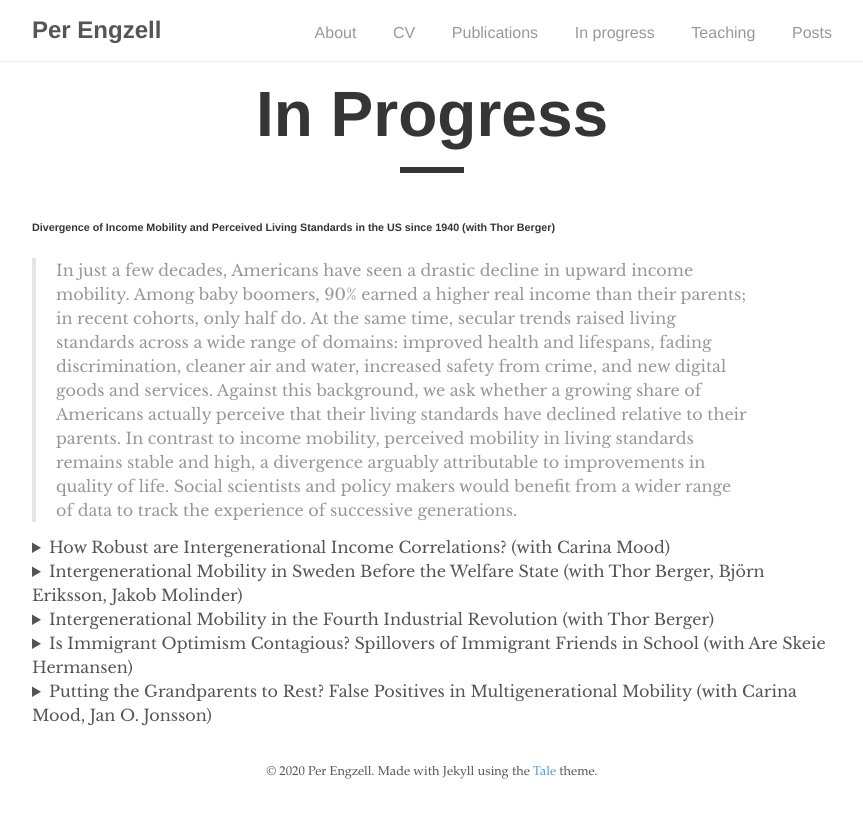
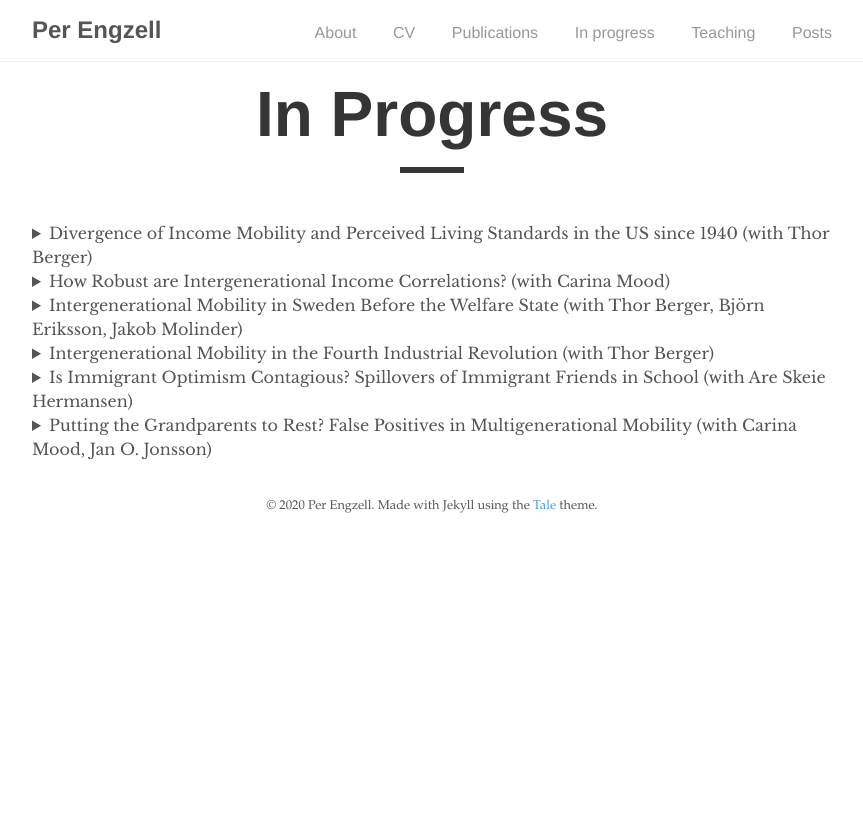
Before and after one commit to pengzell/pengzell.github.io, a Jekyll site: the page built from _pages/inprogress.md, in a window 1280 px wide. Shown: the top 818 px of the page, without its empty margins (208-1071 px from the left). Built offline with Jekyll 4.4.1, drawn with Linux system fonts in a browser that asks for light colours.

Commit message:
Update inprogress.md

```diff
--- a/_pages/inprogress.md
+++ b/_pages/inprogress.md
@@ -5,9 +5,12 @@ author: "Per Engzell"
 permalink: /inprogress/
 ---
 
-###### Divergence of Income Mobility and Perceived Living Standards in the US since 1940 (with Thor Berger)
+<details>
+<summary> Divergence of Income Mobility and Perceived Living Standards in the US since 1940 (with Thor Berger)</summary>
 
 > In just a few decades, Americans have seen a drastic decline in upward income mobility. Among baby boomers, 90% earned a higher real income than their parents; in recent cohorts, only half do. At the same time, secular trends raised living standards across a wide range of domains: improved health and lifespans, fading discrimination, cleaner air and water, increased safety from crime, and new digital goods and services. Against this background, we ask whether a growing share of Americans actually perceive that their living standards have declined relative to their parents. In contrast to income mobility, perceived mobility in  living standards remains stable and high, a divergence arguably attributable to improvements in quality of life. Social scientists and policy makers would benefit from a wider range of data to track the experience of successive generations.
+
+</details>
 
 <details>
 <summary>How Robust are Intergenerational Income Correlations? (with Carina Mood)</summary>
```
